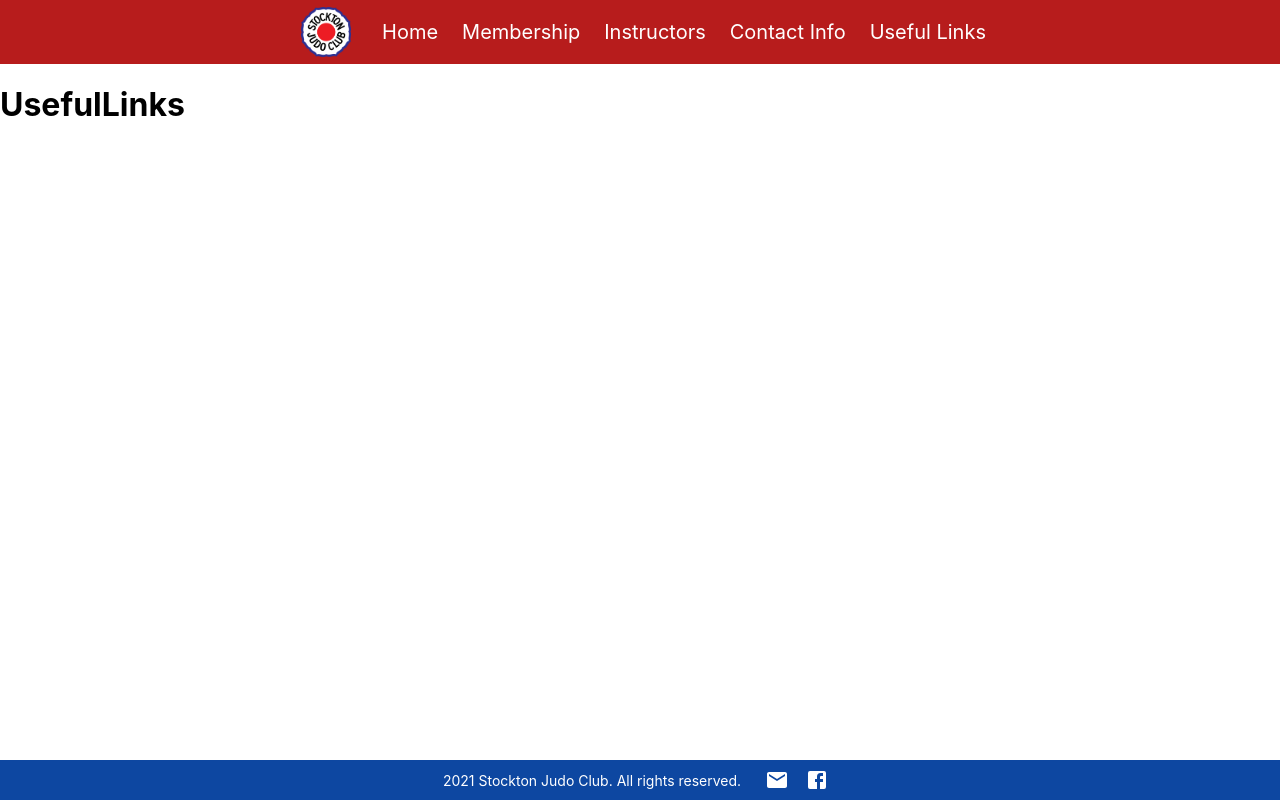
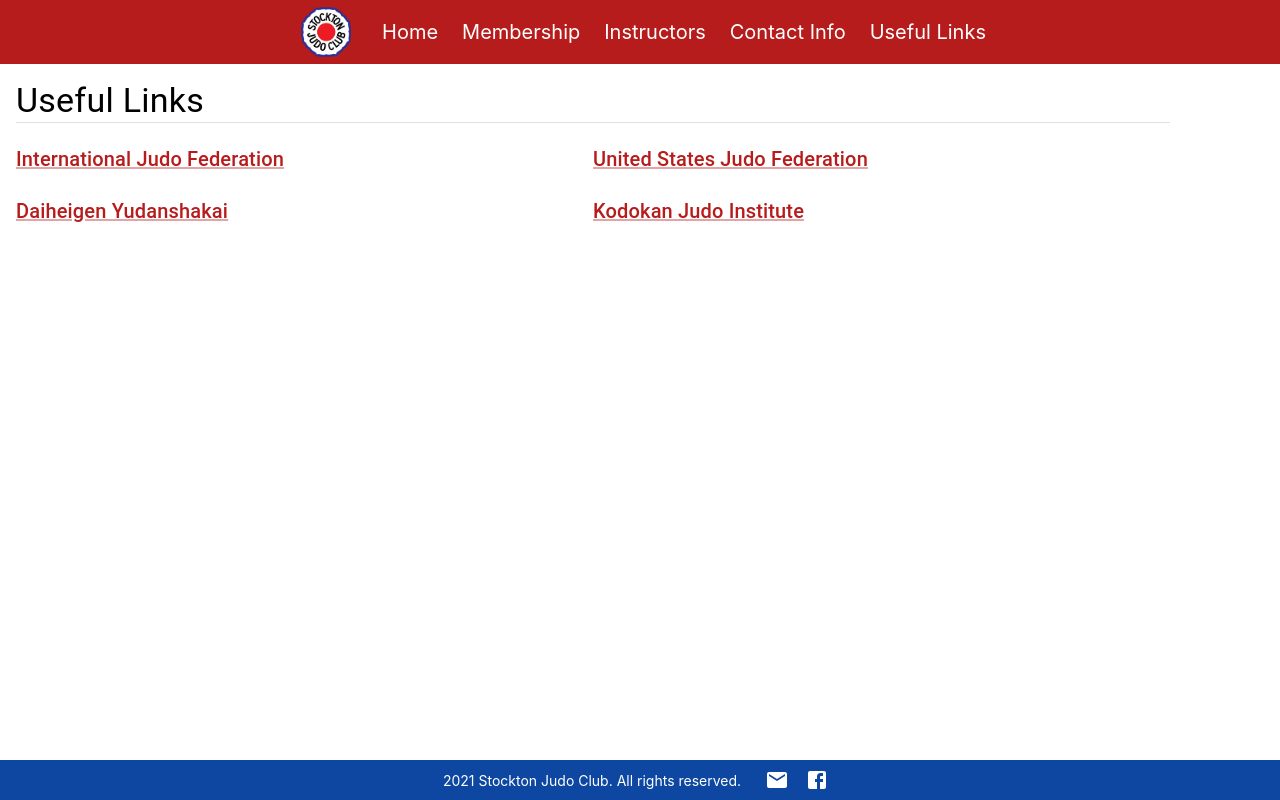
Before and after one commit to MJADangcil/stockton-judo-club, a React (Create React App) app: page /useful-links in a window 1280 px wide. Built offline with nearby package versions, Linux system fonts and the light colour scheme.

Commit message:
Update UsefulLinks.js

```diff
--- a/src/pages/UsefulLinks/UsefulLinks.js
+++ b/src/pages/UsefulLinks/UsefulLinks.js
@@ -1,5 +1,45 @@
 import React from 'react';
+import { Container, Divider, Grid, Link, Typography } from '@mui/material';
+
+const links = [
+  {
+    name: 'International Judo Federation',
+    href: 'https://ijf.org',
+  },
+  {
+    name: 'United States Judo Federation',
+    href: 'https://usjf.com',
+  },
+  {
+    name: 'Daiheigen Yudanshakai',
+    href: 'https://daiheigen.org',
+  },
+  {
+    name: 'Kodokan Judo Institute',
+    href: 'http://kodokanjudoinstitute.org/en/',
+  },
+];
 
 export default function UsefulLinks() {
-  return <h1>UsefulLinks</h1>;
+  return (
+    <section>
+      <Container maxWidth={false} sx={{ display: 'table-row', height: 'auto' }}>
+        <Grid container rowSpacing={2.5} sx={{ padding: '16px' }}>
+          <Grid item xs={12}>
+            <Typography variant='h4'>Useful Links</Typography>
+            <Divider />
+          </Grid>
+          {links.map((link, i) => (
+            <Grid key={i} item xs={6}>
+              <Typography variant='h6'>
+                <Link href={link.href} target='_blank'>
+                  {link.name}
+                </Link>
+              </Typography>
+            </Grid>
+          ))}
+        </Grid>
+      </Container>
+    </section>
+  );
 }
```
